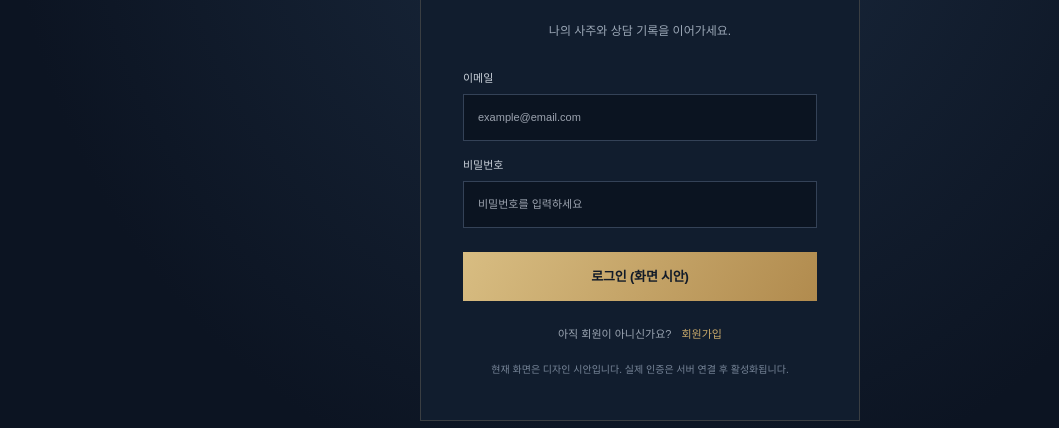
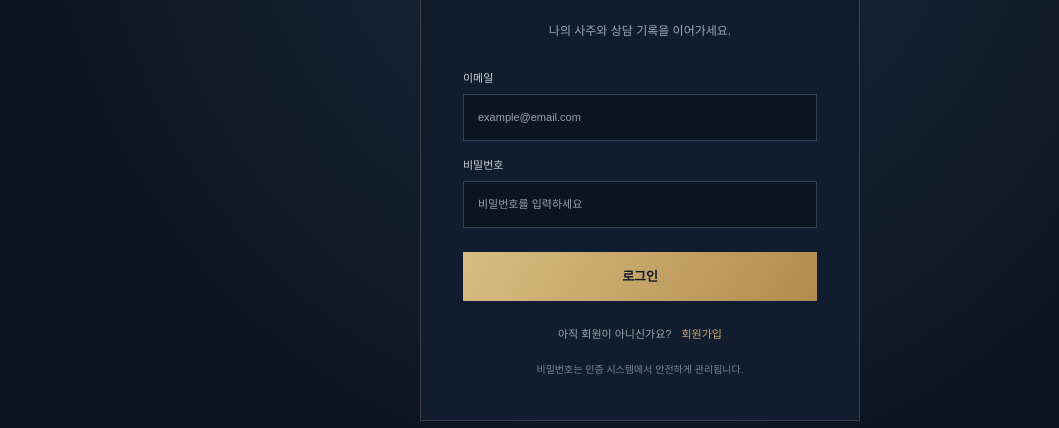
Before and after one commit to ubin72-beep/aisaju1000-2027, a Next.js app: page /login in a window 1280 px wide. Shown: the part 276-704 px from the top of the page, without its empty margins (0-1059 px from the left). Built offline with nearby package versions, Linux system fonts and the light colour scheme.

Commit message:
Implement Supabase authentication: src/app/login/page.tsx

```diff
--- a/src/app/login/page.tsx
+++ b/src/app/login/page.tsx
@@ -1,2 +1,15 @@
-import Link from "next/link";
-export default function Login(){return <main className="auth-wrap"><Link href="/" className="back">← 천년지기 홈</Link><section className="auth-card"><div className="brand-mark">天</div><div className="section-kicker">WELCOME BACK</div><h1>다시 만나 반갑습니다.</h1><p>나의 사주와 상담 기록을 이어가세요.</p><form><label>이메일<input type="email" placeholder="example@email.com"/></label><label>비밀번호<input type="password" placeholder="비밀번호를 입력하세요"/></label><button className="button" type="button">로그인 (화면 시안)</button></form><div className="auth-bottom">아직 회원이 아니신가요? <Link href="/signup">회원가입</Link></div><small className="notice">현재 화면은 디자인 시안입니다. 실제 인증은 서버 연결 후 활성화됩니다.</small></section></main>}
+'use client';
+import Link from 'next/link';
+import { FormEvent,useState } from 'react';
+import { useSearchParams } from 'next/navigation';
+import { createClient } from '@/lib/supabase-browser';
+export default function Login(){
+ const params=useSearchParams(),next=params.get('next')||'/mypage',safeNext=next.startsWith('/')&&!next.startsWith('//')?next:'/mypage';
+ const [email,setEmail]=useState(''),[password,setPassword]=useState(''),[busy,setBusy]=useState(false),[error,setError]=useState('');
+ async function submit(e:FormEvent<HTMLFormElement>){e.preventDefault();setBusy(true);setError('');try{const {error}=await createClient().auth.signInWithPassword({email,password});if(error)throw error;window.location.href=safeNext;}catch(e){setError(e instanceof Error?e.message:'로그인에 실패했습니다.');}finally{setBusy(false);}}
+ return <main className="auth-wrap"><Link href="/" className="back">← 천년지기 홈</Link><section className="auth-card"><div className="brand-mark">天</div><div className="section-kicker">WELCOME BACK</div><h1>다시 만나 반갑습니다.</h1><p>나의 사주와 상담 기록을 이어가세요.</p><form onSubmit={submit}>
+ <label>이메일<input type="email" value={email} onChange={e=>setEmail(e.target.value)} placeholder="example@email.com" autoComplete="email" required/></label>
+ <label>비밀번호<input type="password" value={password} onChange={e=>setPassword(e.target.value)} placeholder="비밀번호를 입력하세요" autoComplete="current-password" required/></label>
+ {error&&<p role="alert" className="form-error">{error}</p>}<button className="button" type="submit" disabled={busy}>{busy?'로그인 중…':'로그인'}</button>
+ </form><div className="auth-bottom">아직 회원이 아니신가요? <Link href="/signup">회원가입</Link></div><small className="notice">비밀번호는 인증 시스템에서 안전하게 관리됩니다.</small></section></main>;
+}
```
